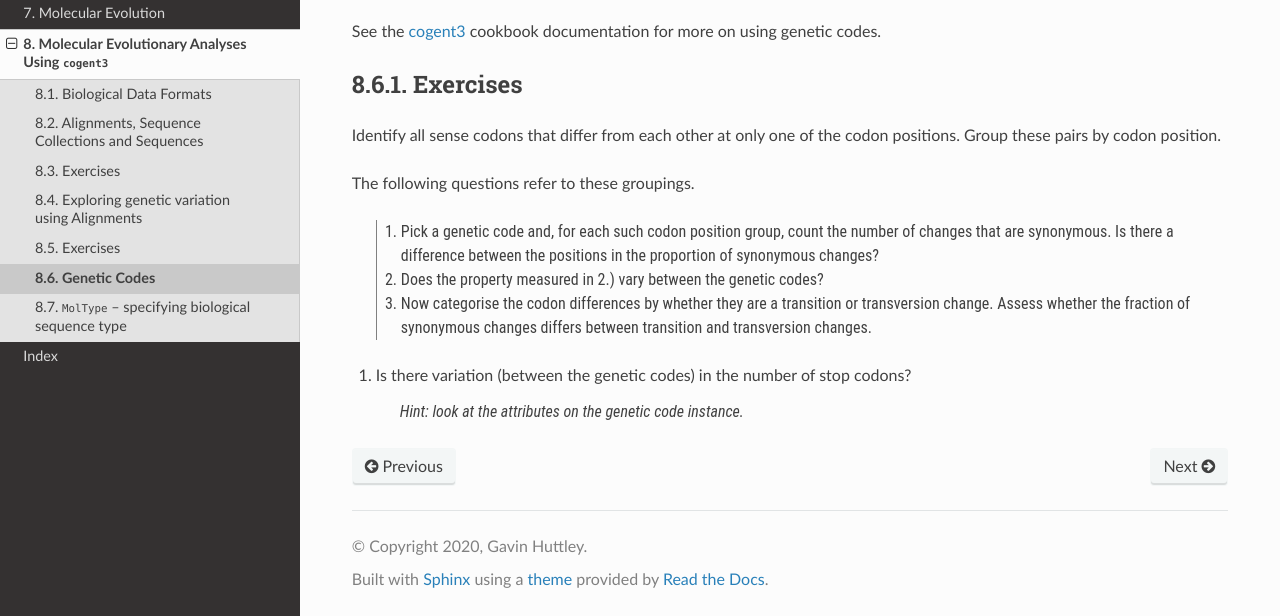
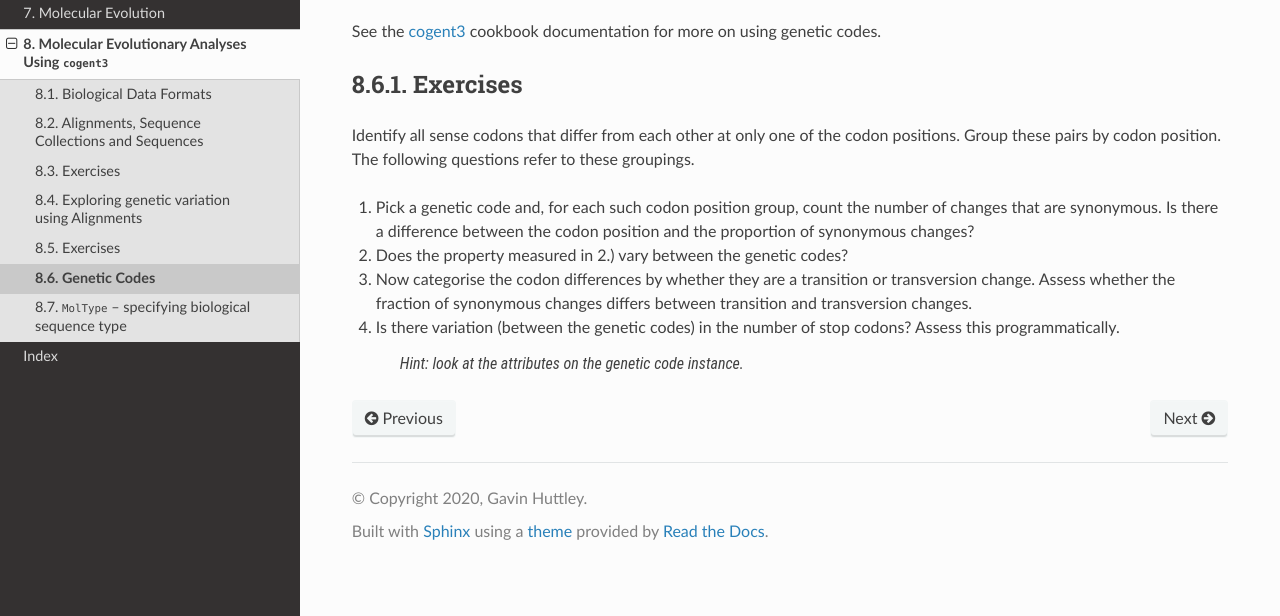
Before and after one commit to GavinHuttley/tib, a Sphinx documentation site: the page built from source/cogent3/genetic_codes.rst, in a window 1280 px wide and 900 px high, scrolled down 1628 px, cut to the strip 284-900 px from the top of the window. Built offline with Sphinx 7.4.7 and the Read the Docs theme 2.0.0, drawn with Linux system fonts in a browser that asks for light colours.

Commit message:
tidy exercises

```diff
--- a/source/cogent3/genetic_codes.rst
+++ b/source/cogent3/genetic_codes.rst
@@ -78,16 +78,14 @@ See the cogent3_ cookbook documentation for more on using genetic codes.
 Exercises
 ---------
 
-Identify all sense codons that differ from each other at only one of the codon positions. Group these pairs by codon position.
+Identify all sense codons that differ from each other at only one of the codon positions. Group these pairs by codon position. The following questions refer to these groupings.
 
-The following questions refer to these groupings.
+#. Pick a genetic code and, for each such codon position group, count the number of changes that are synonymous. Is there a difference between the codon position and the proportion of synonymous changes?
 
-    #. Pick a genetic code and, for each such codon position group, count the number of changes that are synonymous. Is there a difference between the positions in the proportion of synonymous changes?
+#. Does the property measured in 2.) vary between the genetic codes?
 
-    #. Does the property measured in 2.) vary between the genetic codes?
+#. Now categorise the codon differences by whether they are a transition or transversion change. Assess whether the fraction of synonymous changes differs between transition and transversion changes.
 
-    #. Now categorise the codon differences by whether they are a transition or transversion change. Assess whether the fraction of synonymous changes differs between transition and transversion changes.
-
-#. Is there variation (between the genetic codes) in the number of stop codons?
+#. Is there variation (between the genetic codes) in the number of stop codons? Assess this programmatically.
 
     *Hint: look at the attributes on the genetic code instance.*
```
